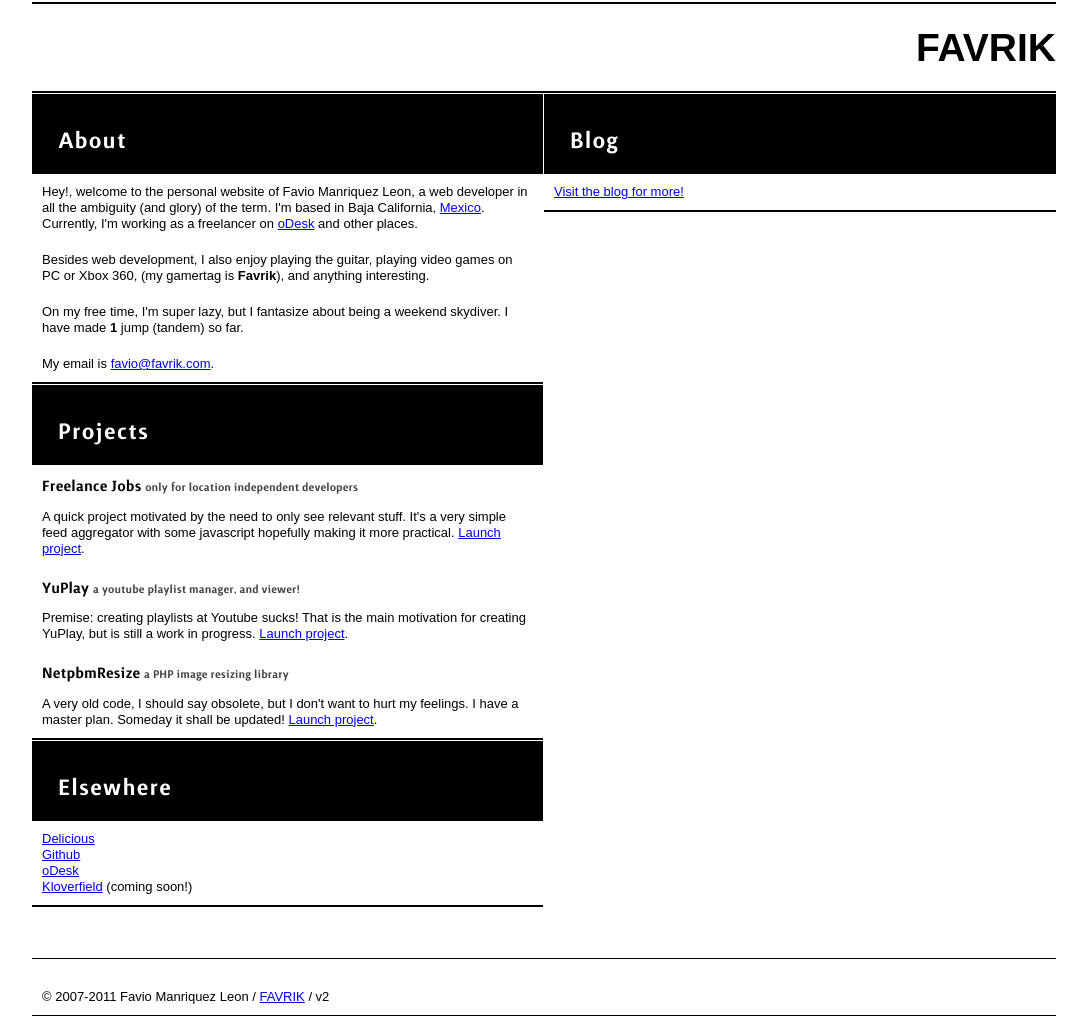
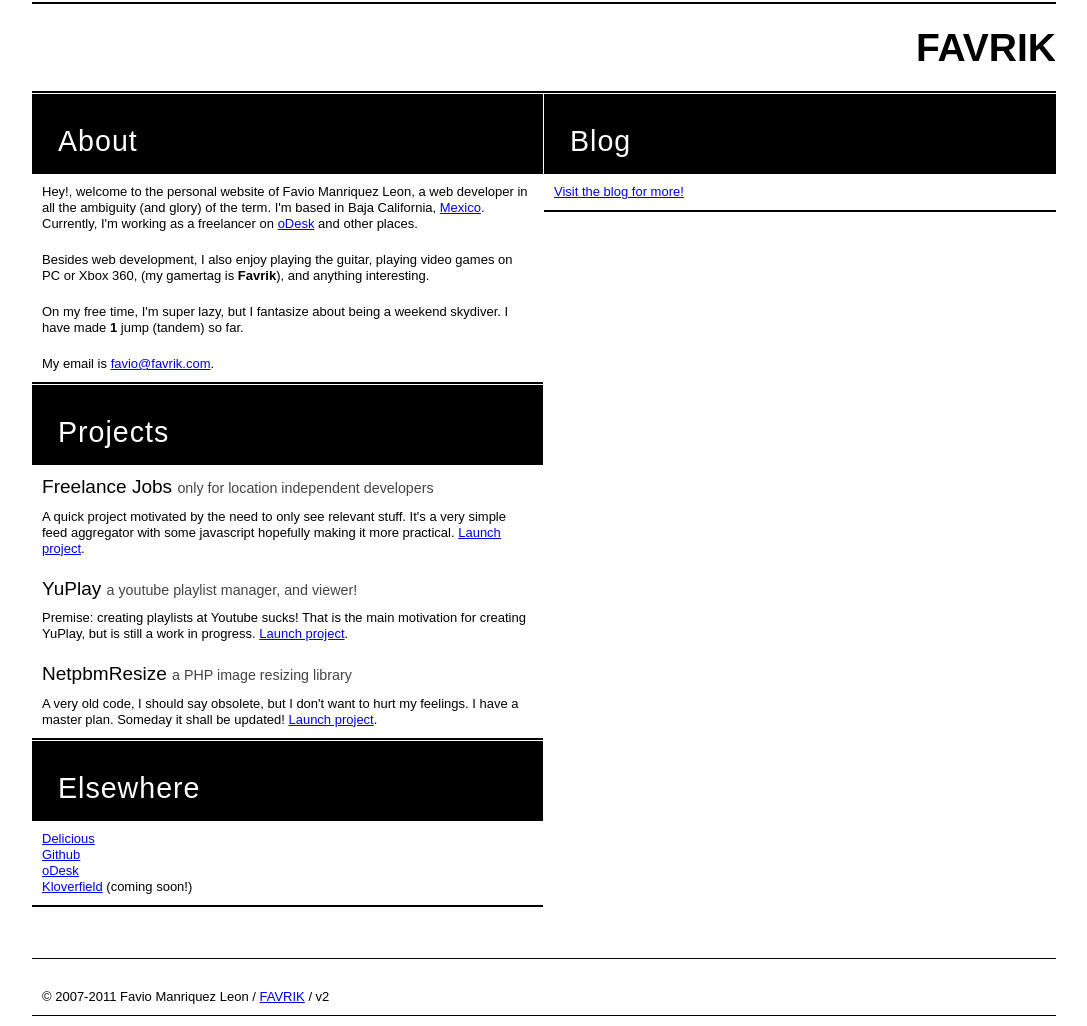
Before and after one commit to favrik/favrik.com, a Jekyll site: the page built from website/index.html, in a window 1280 px wide. Shown: the whole page, without its empty margins (96-1183 px from the left). Built offline with Jekyll 4.4.1, drawn with Linux system fonts in a browser that asks for light colours; Markdown is read by kramdown in place of the engine named in the settings.

Commit message:
Remove Surface font declaration

```diff
--- a/website/css/f2.css
+++ b/website/css/f2.css
@@ -8,7 +8,6 @@ version: 3.0.0pr2
 html{color:#000;background:#FFF;}body,div,dl,dt,dd,ul,ol,li,h1,h2,h3,h4,h5,h6,pre,code,form,fieldset,legend,input,textarea,p,blockquote,th,td{margin:0;padding:0;}table{border-collapse:collapse;border-spacing:0;}fieldset,img{border:0;}address,caption,cite,code,dfn,em,strong,th,var{font-style:normal;font-weight:normal;}li{list-style:none;}caption,th{text-align:left;}h1,h2,h3,h4,h5,h6{font-size:100%;font-weight:normal;}q:before,q:after{content:'';}abbr,acronym{border:0;font-variant:normal;}sup{vertical-align:text-top;}sub{vertical-align:text-bottom;}input,textarea,select{font-family:inherit;font-size:inherit;font-weight:inherit;}input,textarea,select{*font-size:100%;}legend{color:#000;}
 /* fonts */
 body{font:13px/1.231 arial,helvetica,clean,sans-serif;*font-size:small;*font:x-small;}select,input,button,textarea{font:99% arial,helvetica,clean,sans-serif;}table{font-size:inherit;font:100%;}
-pre,code,kbd,samp,tt{font-family:monospace;*font-size:108%;line-height:120%;}
 
 
 /* grids */
@@ -75,21 +74,6 @@ h6, .h6{font-size:108%; font-weight:normal; font-style: italic; color:#333;}
 }
 
 
-@font-face {
-    font-family: 'SurfaceMedium';
-    src: url('surface-medium-webfont.eot?') format('eot'),
-         url('surface-medium-webfont.woff') format('woff'),
-         url('surface-medium-webfont.ttf') format('truetype'),
-         url('surface-medium-webfont.svg#webfontg0OSsqxc') format('svg');
-    font-weight: normal;
-    font-style: normal;
-
-}
-
-
-
-
-
 html {
     background: #fff;
 }
@@ -98,10 +82,8 @@ body {
     font-family: arial, sans-serif;
 }
 
+pre,code,kbd,samp,tt{font-family:monospace;*font-size:108%;line-height:120%;}
 
-h2, h3 {
-    font-family: "SurfaceMedium", arial, sans-serif;
-}
 
 /* GLOBAL */
 
```
